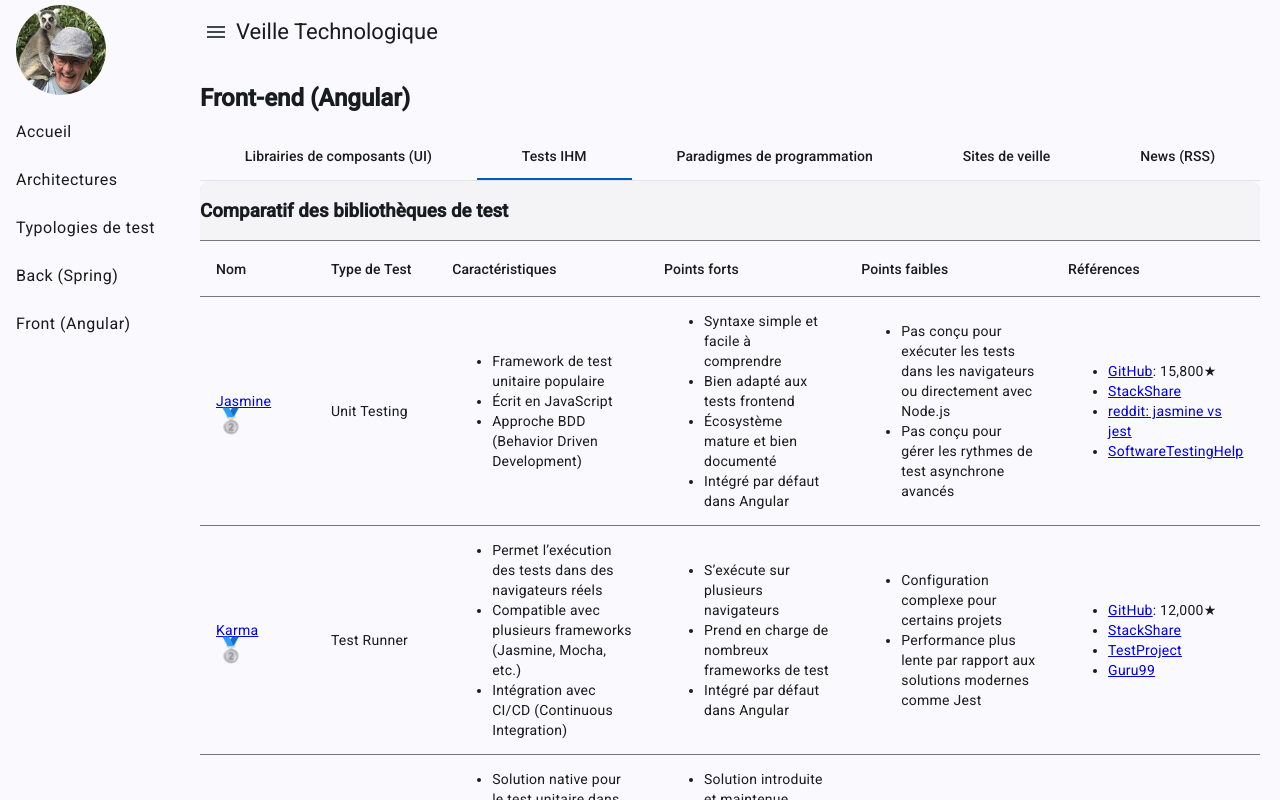
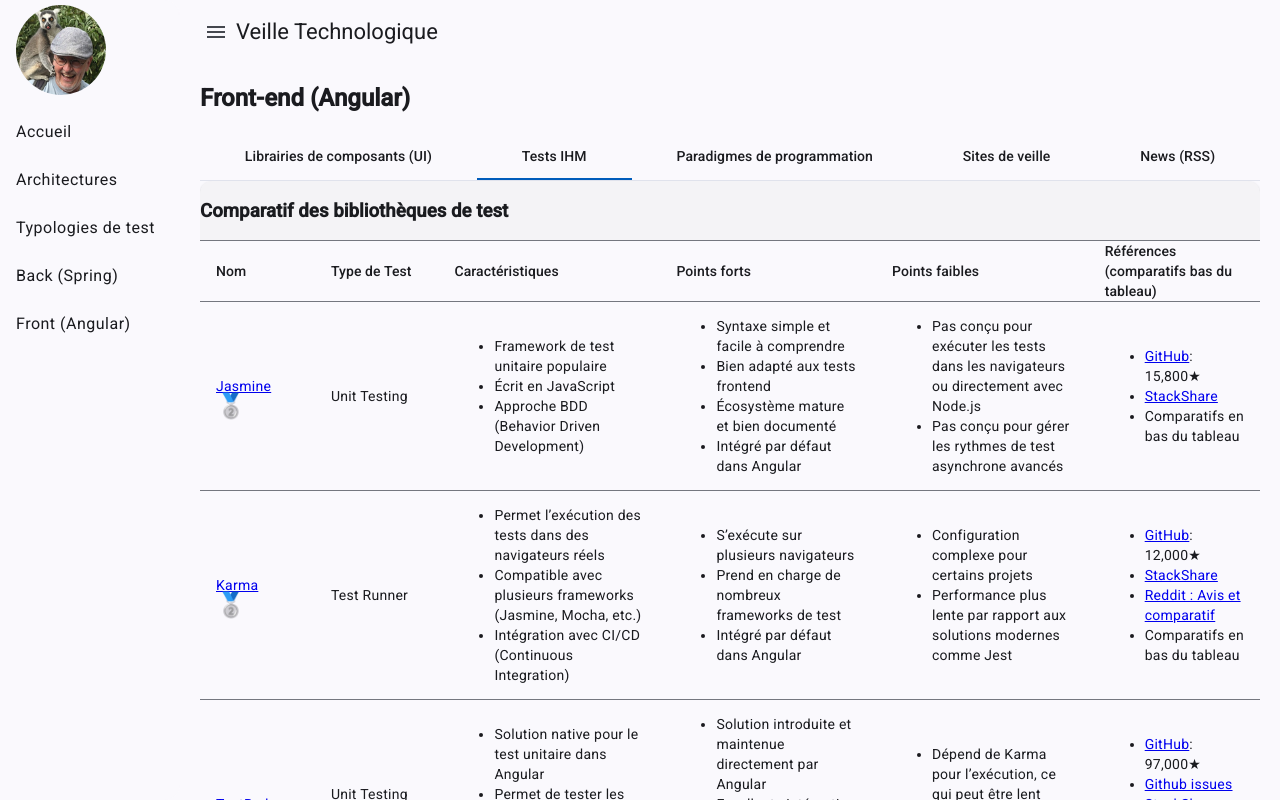
Before and after one commit to cpierres/p4veilletech, an Angular app: page /front in a window 1280 px wide. Both pictures are taken after a click on the tab "Tests IHM". Built offline with nearby package versions, Linux system fonts and the light colour scheme; no server answers.

Commit message:
Améliorations testing-libraries.component

```diff
--- a/src/app/pages/front/testing-libraries/testing-libraries.component.html
+++ b/src/app/pages/front/testing-libraries/testing-libraries.component.html
@@ -20,7 +20,7 @@
     </ng-container>
 
     <ng-container matColumnDef="caracteristiques">
-      <th mat-header-cell *matHeaderCellDef> Caractéristiques</th>
+      <th mat-header-cell *matHeaderCellDef class="centered-header"> Caractéristiques</th>
       <td mat-cell *matCellDef="let library">
         <ul>
           <li *ngFor="let item of library.caracteristiques">{{ item }}</li>
@@ -29,7 +29,7 @@
     </ng-container>
 
     <ng-container matColumnDef="pointsForts">
-      <th mat-header-cell *matHeaderCellDef> Points forts</th>
+      <th mat-header-cell *matHeaderCellDef class="centered-header"> Points forts</th>
       <td mat-cell *matCellDef="let library">
         <ul>
           <li *ngFor="let point of library.pointsForts">{{ point }}</li>
@@ -38,7 +38,7 @@
     </ng-container>
 
     <ng-container matColumnDef="pointsFaibles">
-      <th mat-header-cell *matHeaderCellDef> Points faibles</th>
+      <th mat-header-cell *matHeaderCellDef class="centered-header"> Points faibles</th>
       <td mat-cell *matCellDef="let library">
         <ul>
           <li *ngFor="let point of library.pointsFaibles">{{ point }}</li>
@@ -47,15 +47,25 @@
     </ng-container>
 
     <ng-container matColumnDef="references">
-      <th mat-header-cell *matHeaderCellDef> Références</th>
+      <th mat-header-cell *matHeaderCellDef class="centered-header" title="Autres avis comparatifs en bas du tableau">
+        Références<br>(comparatifs bas du tableau)
+      </th>
       <td mat-cell *matCellDef="let library">
         <ul>
           <li><a href="{{ library.references.github.repo }}" target="_blank"
                  title="{{library.references.github.title}}">GitHub</a>
             <span *ngIf="library.references.github.stars > 0">: {{ library.references.github.stars | number }}★</span>
           </li>
+          <!-- li *ngFor="let avis of library.references.siteAvis">
+            <a href="{{ avis.link }}" target="_blank" rel="noopener noreferrer">{{ avis.name }}</a>
+          </li -->
           <li *ngFor="let avis of library.references.siteAvis">
-            <a href="{{ avis.link }}" target="_blank">{{ avis.name }}</a>
+            <span *ngIf="avis.link.startsWith('#'); else externalLink" title="{{ avis.title }}">
+              {{ avis.name }}
+            </span>
+            <ng-template #externalLink>
+              <a href="{{ avis.link }}" target="_blank" rel="noopener noreferrer">{{ avis.name }}</a>
+            </ng-template>
           </li>
 
         </ul>
@@ -65,4 +75,17 @@
     <tr mat-header-row *matHeaderRowDef="displayedColumns"></tr>
     <tr mat-row *matRowDef="let row; columns: displayedColumns;"></tr>
   </table>
+
+  <mat-divider></mat-divider>
+  <h3 id="autres-comparatifs">Autres comparatifs</h3>
+  <mat-divider></mat-divider>
+
+  <ul>
+    <li *ngFor="let comparatif of comparatifsTest">
+      <a href="{{ comparatif.link }}" target="_blank" title="{{ comparatif.title || comparatif.name }}">
+        {{ comparatif.name }}
+      </a>
+    </li>
+  </ul>
+
 </mat-card>
--- a/src/app/pages/front/testing-libraries/testing-libraries.component.ts
+++ b/src/app/pages/front/testing-libraries/testing-libraries.component.ts
@@ -12,6 +12,7 @@
 } from '@angular/material/table';
 import {DecimalPipe, NgForOf, NgIf} from '@angular/common';
 import {TestLibraryUi} from '../../../core/models/TestLibraryUi';
+import {LinkInfo} from '../../../core/models/LinkInfo';
 
 @Component({
   selector: 'app-testing-libraries',
@@ -79,13 +80,10 @@
             link: 'https://stackshare.io/jasmine'
           },
           {
-            name: 'reddit: jasmine vs jest',
-            link: 'https://www.reddit.com/r/Angular2/comments/oa800b/which_one_is_better_for_unit_test_jest_or_jasmine/'
+            name: 'Comparatifs en bas du tableau',
+            link: '#',
+            title: 'Autres avis comparatifs en bas du tableau'
           },
-          {
-            name: 'SoftwareTestingHelp',
-            link: 'https://www.softwaretestinghelp.com/jasmine/'
-          }
         ]
       }
     },
@@ -120,19 +118,21 @@
             link: 'https://stackshare.io/karma'
           },
           {
-            name: 'TestProject',
-            link: 'https://blog.testproject.io/karma/'
+            name: 'Reddit :  Avis et comparatif',
+            link: 'https://www.reddit.com/r/angular/comments/17t085u/have_you_switched_away_from_karma_and_what_did/',
+            title: 'Have you switched away from Karma? And what did you settle on'
           },
           {
-            name: 'Guru99',
-            link: 'https://www.guru99.com/introduction-to-karma-runner.html'
-          }
+            name: 'Comparatifs en bas du tableau',
+            link: '#',
+            title: 'Autres avis comparatifs en bas du tableau'
+          },
         ]
       }
     },
     {
       name: 'TestBed',
-      link: 'https://angular.io/guide/testing-components-basics',
+      link: 'https://angular.dev/guide/testing/components-basics',
       choice: '2',
       typeDeTest: 'Unit Testing (Angular Test Framework)',
       caracteristiques: [
@@ -152,11 +152,16 @@
       references: {
         github: {
           repo: 'https://github.com/angular/angular',
-          title: '(sous-ensemble de Angular)',
+          title: '(TestBed est un sous-ensemble de Angular)',
           stars: 97000,
           forks: 25800
         },
         siteAvis: [
+          {
+            name: 'Github issues',
+            link: 'https://github.com/search?q=repo%3Aangular%2Fangular%20test%20bed&type=issues',
+            title: 'Problèmes en cours sur TestBed'
+          },
           {
             name: 'StackShare',
             link: 'https://stackshare.io/angular-testbed'
@@ -166,8 +171,9 @@
             link: 'https://testing-angular.com/'
           },
           {
-            name: 'Angular Official Docs',
-            link: 'https://angular.io/guide/testing-components-basics'
+            name: 'Tutoriel intéressant',
+            link: 'https://danywalls.com/how-to-test-components-in-angular-using-testbed',
+            title: 'Tutoriel permettant de se faire un avis'
           }
         ]
       }
@@ -184,7 +190,7 @@
       ],
       pointsForts: [
         'Exécution des tests rapide grâce au parallélisme',
-        'Le meilleur choix pour les projets modernes utilisant React ou Angular',
+        'Le meilleur choix pour les projets modernes utilisant Angular ou React',
         'Excellent support des tests d’instantanés (snapshot testing)'
       ],
       pointsFaibles: [
@@ -193,7 +199,7 @@
       ],
       references: {
         github: {
-          repo: 'https://github.com/facebook/jest',
+          repo: 'https://github.com/jestjs/jest',
           stars: 44500,
           forks: 6500
         },
@@ -203,13 +209,10 @@
             link: 'https://stackshare.io/jest'
           },
           {
-            name: 'JavaScriptInfo',
-            link: 'https://javascript.info/testing-jest'
+            name: 'Comparatifs en bas du tableau',
+            link: '#',
+            title: 'Autres avis comparatifs en bas du tableau'
           },
-          {
-            name: 'BetterDev',
-            link: 'https://betterdev.blog/why-jest-framework/'
-          }
         ]
       }
     },
@@ -242,14 +245,6 @@
           {
             name: 'StackShare',
             link: 'https://stackshare.io/protractor'
-          },
-          {
-            name: 'Guru99',
-            link: 'https://www.guru99.com/introduction-protractor-angular-js.html'
-          },
-          {
-            name: 'TestAutomationGuru',
-            link: 'https://testautomationguru.com/using-protractor/'
           }
         ]
       }
@@ -284,15 +279,87 @@
             link: 'https://stackshare.io/cypress'
           },
           {
-            name: 'TestAutomationGuru',
-            link: 'https://testautomationguru.com/introduction-to-cypress/'
+            name: 'Avis sur Reddit (vs playwright)',
+            link: 'https://www.reddit.com/r/angular/comments/1h7lk81/opinions_on_playwright_and_cypress/',
+            title: 'Opinions on playwright and cypress'
           },
           {
-            name: 'SoftwareTestingHelp',
-            link: 'https://www.softwaretestinghelp.com/cypress-tutorial/'
+            name: 'Autre avis sur Reddit',
+            link: 'https://www.reddit.com/r/Angular2/comments/184enjb/angular_component_testing_with_cypress/'
+          }
+        ]
+      }
+    },
+    {
+      name: 'Playwright',
+      link: 'https://playwright.dev/',
+      choice: '3', // Vous pouvez modifier ce champ en fonction des catégories
+      typeDeTest: 'End-to-End (E2E)',
+      caracteristiques: [
+        'Framework moderne pour le test E2E',
+        'Compatible avec les navigateurs modernes (Chromium, Firefox, WebKit)',
+        'Supporte les tests via plusieurs langages (JavaScript, TypeScript, Python, Java, C#)'
+      ],
+      pointsForts: [
+        'Performances rapides grâce à des sessions de navigateur headless',
+        'Fonctionnalités avancées comme les tests parallèles, les fixtures et les traces interactives',
+        'Documentation riche et exemples faciles à suivre',
+        'Automatisation multiplateforme (Windows, macOS, Linux)'
+      ],
+      pointsFaibles: [
+        'Pas conçu pour les tests unitaires',
+        'Configuration initiale plus complexe pour les débutants',
+        'Maîtrise requise des promesses pour gérer les tests asynchrones'
+      ],
+      references: {
+        github: {
+          repo: 'https://github.com/microsoft/playwright',
+          stars: 69200,
+          forks: 3800
+        },
+        siteAvis: [
+          {
+            name: 'StackShare',
+            link: 'https://stackshare.io/playwright'
+          },
+          {
+            name: 'Reddit : avis Playwright (vs cypress et selenium)',
+            link: 'https://www.reddit.com/r/Playwright/comments/14oaegw/a_comparative_analysis_of_playwright_adoption_vs/',
+            title: 'Analyse comparative de l\'adoption de Playwright par rapport à Cypress et Selenium'
           }
         ]
       }
     }
   ];
+
+  comparatifsTest: LinkInfo[] = [
+    {
+      name: 'Reddit : Discussion intéressante',
+      link: 'https://www.reddit.com/r/Angular2/comments/u7w0q0/is_unit_testing_in_angular_overrated/?tl=fr',
+      title: 'Les tests unitaires dans Angular sont-ils surfaits ?',
+    },
+    {
+      name: 'reddit: jasmine vs jest',
+      link: 'https://www.reddit.com/r/Angular2/comments/oa800b/which_one_is_better_for_unit_test_jest_or_jasmine/'
+    },
+    {
+      name: 'reddit: avis jasmine, karma vs jest',
+      link: 'https://www.reddit.com/r/Angular2/comments/eix8lw/opinions_on_jasmine_karma_vs_jest_others/?tl=fr',
+    },
+    {
+      name: 'Reddit : Comparatif JEST / Jasmine',
+      link: 'https://www.reddit.com/r/Angular2/comments/oa800b/which_one_is_better_for_unit_test_jest_or_jasmine/',
+      title: 'Which one is better for unit test? JEST or Jasmine ?',
+    },
+    {
+      name: 'Reddit : Autre comparatif JEST / Jasmine',
+      link: 'https://www.reddit.com/r/Angular2/comments/yc7as1/jest_vs_karmajasmine_which_testing_library_you/',
+      title: 'Which one is better for unit test? JEST or Jasmine ?',
+    },
+    {
+      name: 'lemagit : comparatif Cypress / Playwright',
+      link: 'https://www.lemagit.fr/conseil/Cypress-et-Playwright-Quand-utiliser-lun-ou-lautre',
+      title: 'Quand utiliser l\'un ou l\'autre',
+    },
+  ];
 }
```
